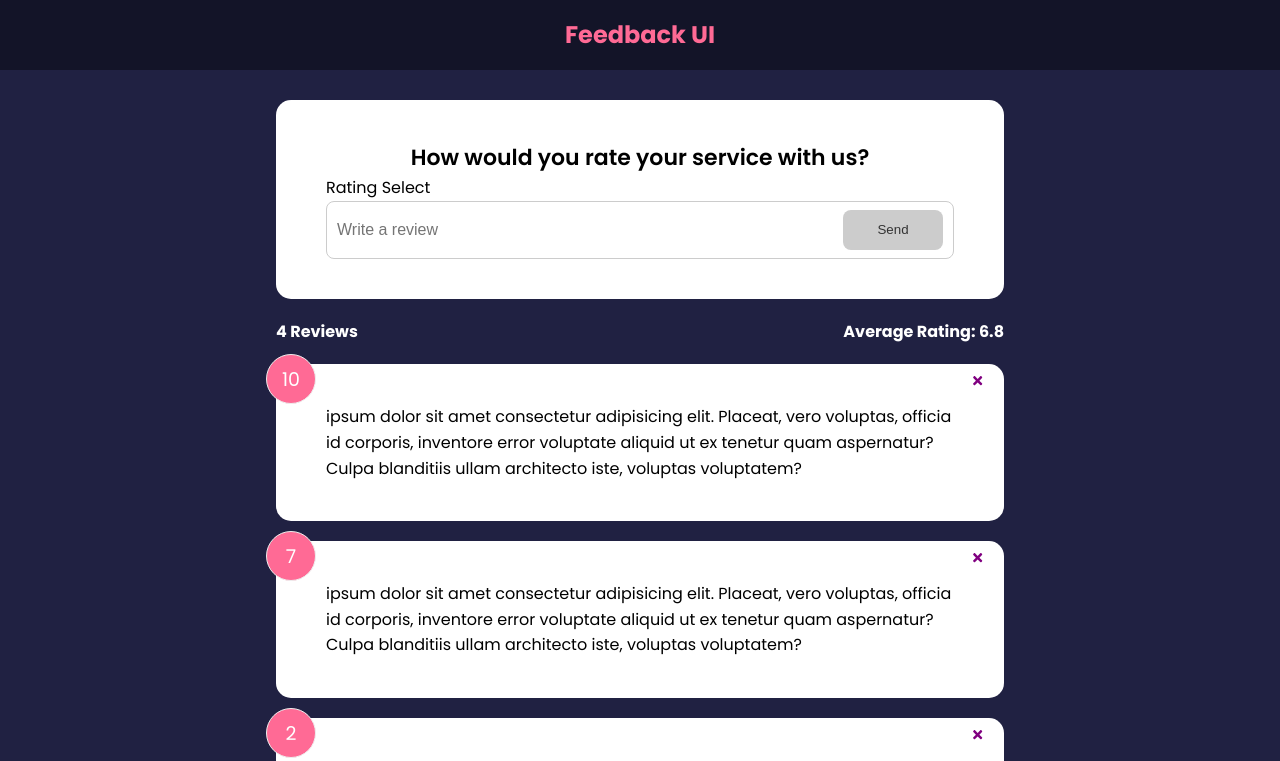
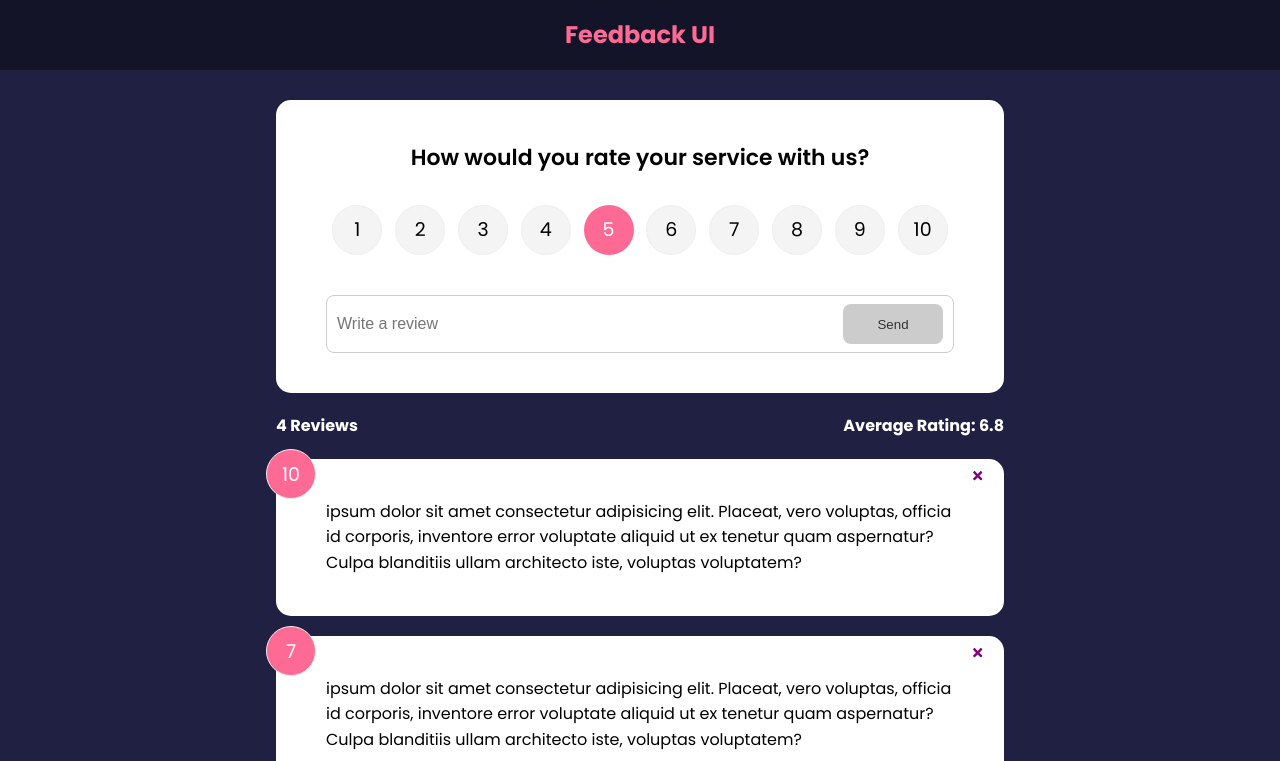
Before and after one commit to hmhuy97/feedback-app, a React (Create React App) app: page / in a window 1280 px wide. Shown: the top 761 px of the page. Built offline with nearby package versions, Linux system fonts and the light colour scheme.

Commit message:
clip 4 6p19

```diff
--- a/src/components/FeedbackForm.jsx
+++ b/src/components/FeedbackForm.jsx
@@ -25,7 +25,11 @@ function FeedbackForm() {
     <Card>
       <form>
         <h2>How would you rate your service with us?</h2>
-        <RatingSelect />
+        <RatingSelect
+          select={(rating) => {
+            setRating(rating);
+          }}
+        />
         <div className="input-group">
           <input
             onChange={handleTextChange}
--- a/src/components/RatingSelect.jsx
+++ b/src/components/RatingSelect.jsx
@@ -1,7 +1,147 @@
-import React from "react";
+import { useState } from "react";
+function RatingSelect({ select }) {
+  // NOTE: We don't need local state here as it's a duplicate of parent state
+  // also no real need for useEffect or context
+  // useEffect(() => {
+  //   select(feedbackEdit.item.rating)
+  // }, [feedbackEdit])
+  const [selected, setSelected] = useState(5);
 
-function RatingSelect() {
-  return <div>Rating Select</div>;
+  const handleChange = (e) => {
+    setSelected(+e.currentTarget.value);
+    select(+e.currentTarget.value);
+  };
+
+  // NOTE: simplified with iteration
+  return (
+    <ul className="rating">
+      <li>
+        <input
+          type="radio"
+          name="rating"
+          id="num1"
+          value="1"
+          onChange={handleChange}
+          checked={selected === 1}
+        />
+        <label htmlFor="num1">1</label>
+      </li>
+      <li>
+        <input
+          type="radio"
+          name="rating"
+          id="num2"
+          value="2"
+          onChange={handleChange}
+          checked={selected === 2}
+        />
+        <label htmlFor="num2">2</label>
+      </li>
+      <li>
+        <input
+          type="radio"
+          name="rating"
+          id="num3"
+          value="3"
+          onChange={handleChange}
+          checked={selected === 3}
+        />
+        <label htmlFor="num3">3</label>
+      </li>
+      <li>
+        <input
+          type="radio"
+          name="rating"
+          id="num4"
+          value="4"
+          onChange={handleChange}
+          checked={selected === 4}
+        />
+        <label htmlFor="num4">4</label>
+      </li>
+      <li>
+        <input
+          type="radio"
+          name="rating"
+          id="num5"
+          value="5"
+          onChange={handleChange}
+          checked={selected === 5}
+        />
+        <label htmlFor="num5">5</label>
+      </li>
+      <li>
+        <input
+          type="radio"
+          name="rating"
+          id="num6"
+          value="6"
+          onChange={handleChange}
+          checked={selected === 6}
+        />
+        <label htmlFor="num6">6</label>
+      </li>
+      <li>
+        <input
+          type="radio"
+          name="rating"
+          id="num7"
+          value="7"
+          onChange={handleChange}
+          checked={selected === 7}
+        />
+        <label htmlFor="num7">7</label>
+      </li>
+      <li>
+        <input
+          type="radio"
+          name="rating"
+          id="num8"
+          value="8"
+          onChange={handleChange}
+          checked={selected === 8}
+        />
+        <label htmlFor="num8">8</label>
+      </li>
+      <li>
+        <input
+          type="radio"
+          name="rating"
+          id="num9"
+          value="9"
+          onChange={handleChange}
+          checked={selected === 9}
+        />
+        <label htmlFor="num9">9</label>
+      </li>
+      <li>
+        <input
+          type="radio"
+          name="rating"
+          id="num10"
+          value="10"
+          onChange={handleChange}
+          checked={selected === 10}
+        />
+        <label htmlFor="num10">10</label>
+      </li>
+    </ul>
+    // <ul className="rating">
+    //   {Array.from({ length: 10 }, (_, i) => (
+    //     <li key={`rating-${i + 1}`}>
+    //       <input
+    //         type="radio"
+    //         id={`num${i + 1}`}
+    //         name="rating"
+    //         value={i + 1}
+    //         onChange={handleChange}
+    //         checked={selected === i + 1}
+    //       />
+    //       <label htmlFor={`num${i + 1}`}>{i + 1}</label>
+    //     </li>
+    //   ))}
+    // </ul>
+  );
 }
 
 export default RatingSelect;
```
